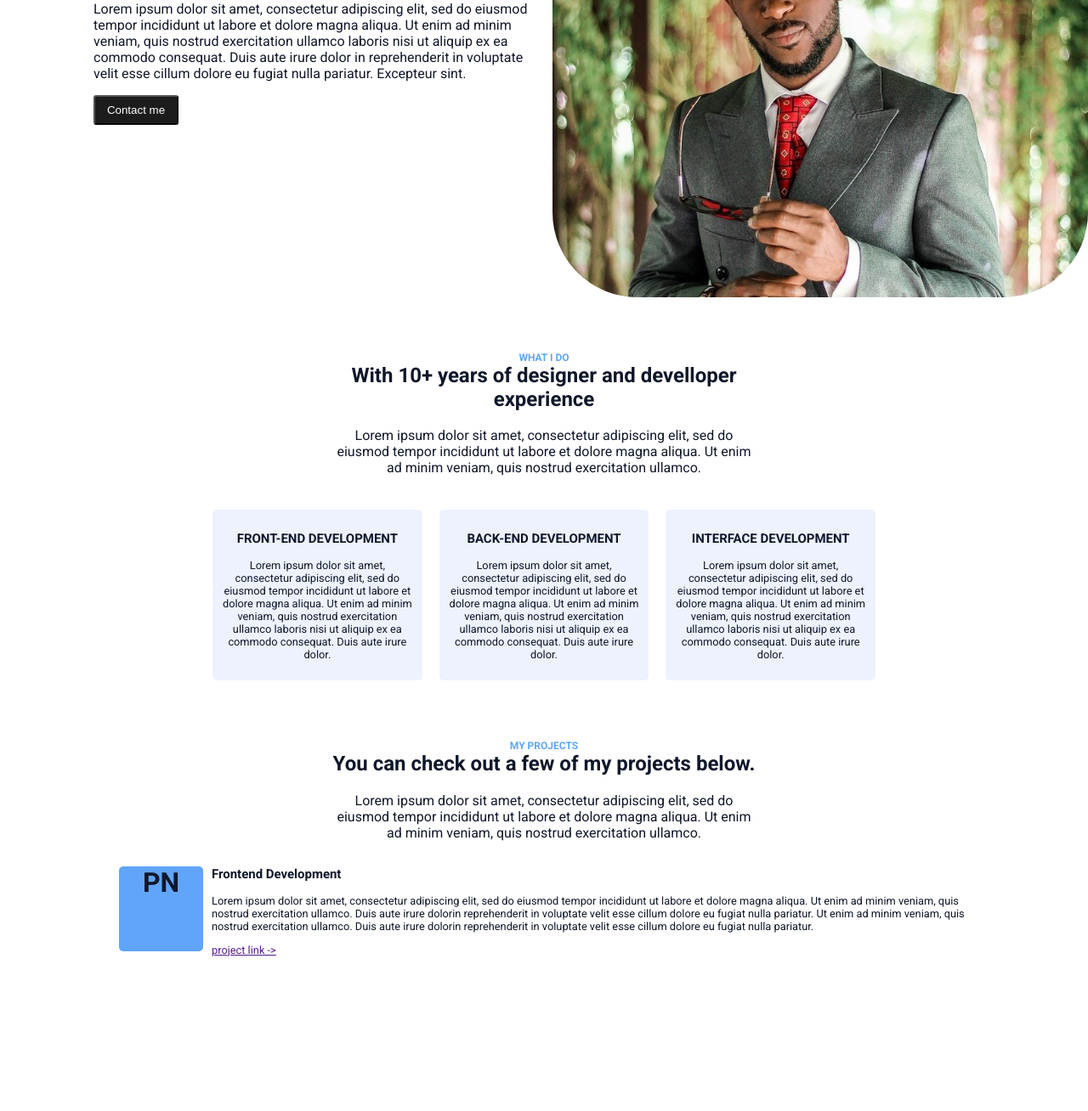
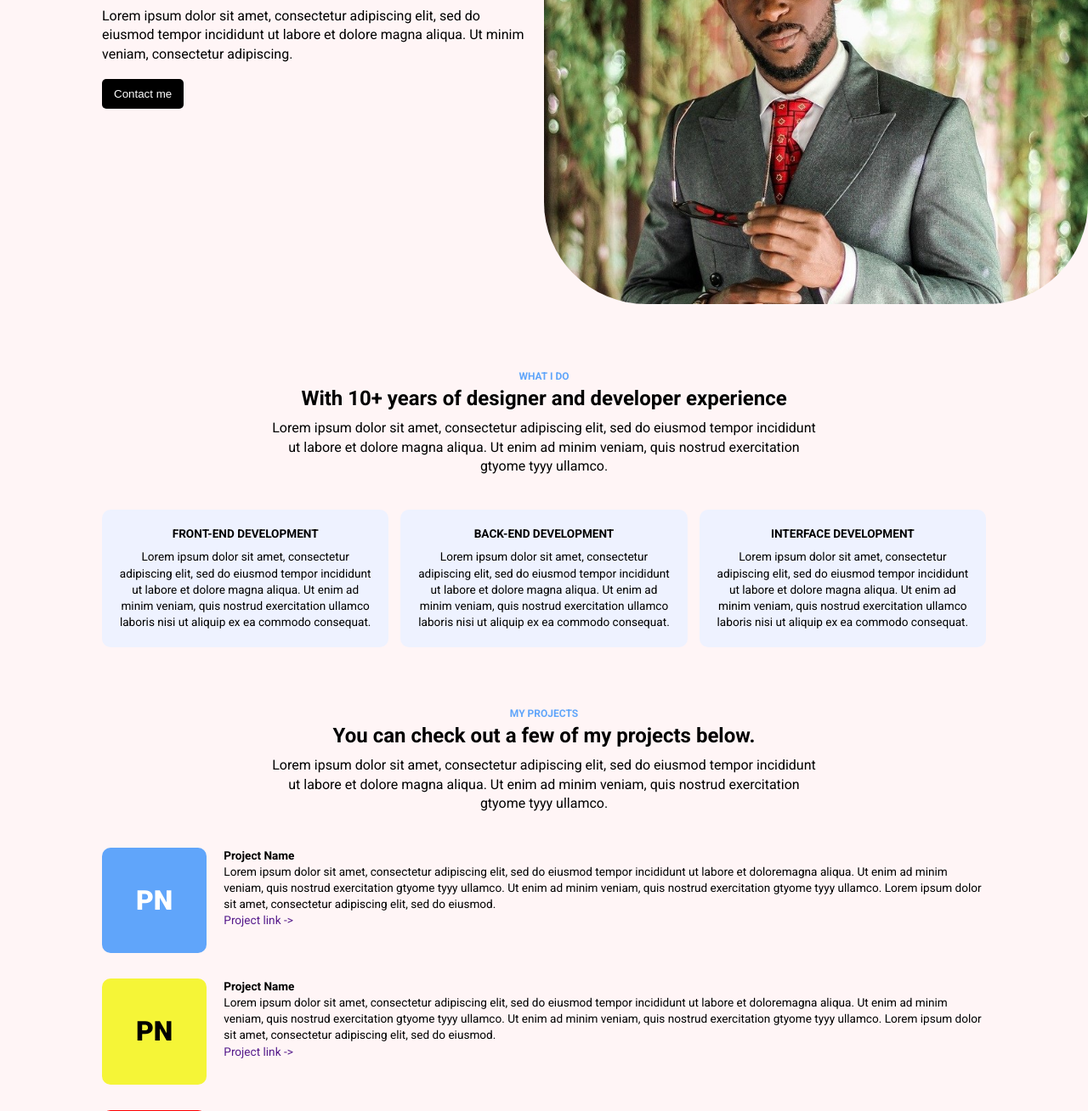
Before and after one commit to themaestrocode/simple_portfolio, a plain HTML site: page index.html in a window 1280 px wide. Shown: the part 190-1498 px from the top of the page at 85% size. Before the commit the page ends 1336 px from the top, so only its background shows below. Drawn offline with Linux system fonts and the light colour scheme.

Commit message:
new commit

```diff
--- /dev/null
+++ b/css/general.css
@@ -0,0 +1,15 @@
+body {
+  background-color: rgb(255, 245, 246);
+  margin: 0;
+  font-family: Roboto, Arial;
+  font-size: 16px;
+  line-height: 1.4;
+}
+
+h1, h2, h3, h4, h5, h6 {
+  line-height: normal;
+}
+
+a {
+  text-decoration: none;
+}
--- /dev/null
+++ b/css/midsection.css
@@ -0,0 +1,95 @@
+.experience-section, .project-section {
+  /* padding: 60px 100px; */
+  /* justify-content: center;
+  align-items: center; */
+  padding-top: 70px;
+  padding-bottom: 40px;
+}
+
+.experience-section div, .project-section div {
+  margin: 0 auto;
+  max-width: 50%;
+  text-align: center;
+}
+
+.experience-section h2, p , .project-section h2, p {
+  margin: 0;
+}
+
+.skills-section {
+  display: grid;
+  grid-template-columns: 1fr 1fr 1fr;
+  justify-content: space-between;
+  align-items: center;
+  column-gap: 14px;
+  row-gap: 14px;
+  padding: 0 120px;
+}
+
+.skill {
+  background-color: #eef2ff;
+  border-radius: 10px;
+  padding: 20px;
+  /* min-width: 200px; */
+}
+
+.skill p, h3 {
+  font-size: 0.85rem;
+  margin: 0;
+  text-align: center;
+}
+
+.project-lists {
+  padding: 0 120px;
+  font-size: 0.85rem;
+}
+
+.project-sample {
+  display: flex;
+  padding-bottom: 30px;
+}
+
+.project-name-frame {
+  border-radius: 10px;
+}
+
+.project-name-frame p {
+  margin: 0;
+  padding: 40px;
+  font-weight: 800;
+  font-size: 2rem;
+}
+
+.project-details {
+  flex: 1;
+  padding-left: 20px;
+}
+
+.project-name {
+  font-weight: 700;
+}
+
+@media (max-width: 920px) {
+  .skills-section {
+    grid-template-columns: 1fr 1fr;
+  }
+}
+
+@media (max-width: 720px) {
+  .skills-section {
+    grid-template-columns: 1fr;
+    padding: 0 200px;
+  }
+
+  .project-sample {
+    flex-direction: column;
+  }
+
+  .project-lists {
+    padding: 0 200px;
+  }
+
+  .project-details {
+    padding-top: 20px;
+  }
+}
--- a/css/style.css
+++ /dev/null
@@ -1,117 +0,0 @@
-body {
-    margin: 0;
-    font-family: 'Roboto', sans-serif;
-    font-size: 16px;
-    color: #0f172a;
-}
-
-#hero {
-    display: flex;
-    margin: 0 auto;
-}
-
-#contact {
-    display: flex;
-    margin-top: 20px;
-    margin-bottom: 40px;
-    margin-left: 100px;
-    font-size: 0.8rem;
-}
-
-#phone {
-    width: 50%;
-}
-
-#email {
-    width: 50%;
-    text-align: right;
-}
-
-#about {
-    width: 50%;
-    padding: 0 10px;
-}
-
-#man-div {
-    width: 50%;
-}
-
-#description {
-    padding-right: 4px;
-    margin-left: 100px;
-}
-
-#man {
-    border-bottom-left-radius: 100px;
-    border-bottom-right-radius: 100px;
-    /* height: 300px; */
-    width: 100%;
-    object-fit: cover;
-}
-
-#contact-btn {
-    background-color: rgb(28, 28, 28);
-    width: 100px;
-    height: 35px;
-    border-radius: 3px;
-    color: white;
-}
-
-#experience {
-    margin: 60px auto 30px;
-    max-width: 500px;
-    text-align: center;
-}
-
-#skills {
-    text-align: center;
-    font-size: 0.8rem;
-    display: flex;
-    margin: 0 auto;
-    max-width: 800px;
-}
-
-.skills-frame {
-    margin: 10px;
-    padding: 10px;
-    background-color: #eef2ff;
-    border-radius: 5px;
-}
-
-#check-project {
-    margin: 60px auto 30px;
-    max-width: 500px;
-    text-align: center;
-}
-
-.projects {
-    display: flex;
-    max-width: 1000px;
-    padding: 0 10px;
-    margin: 20px auto;
-}
-
-.projects-name-frame {
-    background-color: #60a5fa;
-    margin-right: 10px;
-    border-radius: 5px;
-    width: 10%;
-    height: 100px;
-    text-align: center;
-    font-size: 2rem;
-    font-weight: 800;
-    /* background-size: 50px; */
-}
-
-.about-project {
-    font-size: 0.8rem;
-    width: 90%;
-}
-
-.project-name {
-    margin-top: 0;
-}
-
-.project-link {
-    margin-top: 0;
-}
--- /dev/null
+++ b/css/top.css
@@ -0,0 +1,66 @@
+.top-section {
+  /* background-color: lightblue; */
+  display: grid;
+  grid-template-columns: 1fr 1fr;
+}
+
+.about-div {
+  flex: 1;
+  padding-left: 120px;
+  padding-right: 18px;
+}
+
+.contact {
+  display: flex;
+  justify-content: space-between;
+  padding-top: 20px;
+  font-size: 0.8rem;
+
+}
+
+#greeting {
+  font-size: 0.9rem;
+  padding-top: 40px;
+}
+
+#roles h1 {
+  margin: 0;
+}
+
+#contact-button {
+  background-color: black;
+  color: white;
+  margin-top: 8px;
+  padding: 10px 14px;
+  border: 0;
+  border-radius: 5px;
+}
+
+#man {
+  width: 100%;
+  border-bottom-left-radius: 120px;
+  border-bottom-right-radius: 120px;
+}
+
+@media (max-width: 900px) {
+  .top-section {
+    grid-template-columns: 1fr;
+    row-gap: 60px;
+  }
+
+  .about-div {
+    display: flex;
+    flex-direction: column;
+    padding-right: 120px;
+    /* justify-content: center;
+    align-items: center; */
+  }
+
+  #contact-button {
+    justify-content: center;
+    align-items: center;
+    margin-top: 40px;
+    padding: 20px 0;
+    text-wrap: nowrap;
+  }
+}
--- a/index.html
+++ b/index.html
@@ -2,123 +2,163 @@
 <html>
 
 <head>
-    <title>My portfolio</title>
+  <title>Portfolio</title>
   <link rel="preconnect" href="https://fonts.googleapis.com">
   <link rel="preconnect" href="https://fonts.gstatic.com" crossorigin>
-    <link
-        href="https://fonts.googleapis.com/css2?family=Inter:wght@200;500;800&family=Roboto:wght@300;400;700&display=swap"
-        rel="stylesheet">
-    <link rel="stylesheet" href="css/style.css">
+  <link href="https://fonts.googleapis.com/css2?family=Roboto:wght@100;400;500;700;900&display=swap" rel="stylesheet">
+  <link rel="stylesheet" href="css/general.css">
+  <link rel="stylesheet" href="css/top.css">
+  <link rel="stylesheet" href="css/midsection.css">
+  <link rel="stylesheet" href="css/footer.css">
 </head>
 
 <body>
-    <div id="hero">
-        <div id="about">
-            <div id="contact">
+  <div class="top-section">
+    <div class="about-div">
+      <div class="contact">
         <div id="phone">(+234)907 8246 732</div>
-                <div id="email"> johndoe@gmail.com</div>
+        <div id="email">johndoe@gmail.com</div>
       </div>
-            <div id="description">
-                <div>Hi, I'm Ajayi Badmus</div>
-                <!-- <div style="margin-top: 0;"> -->
-                <h1 style="margin-top: 0;">Freelance Frontend Developer <span style="font-weight: 100;">and</span>
-                    Wordpress Developer</h1>
-                <!-- </div> -->
-
-                <p>
+      <div id="greeting">Hi, I'm Ajayi Badmus</div>
+      <div id="roles">
+        <h1>Freelance Front-end Developer <span style="font-weight: 400;">and</span> Wordpress Developer</h1>
+      </div>
+      <div class="about">
+        <p style="padding-top: 24px; padding-bottom: 10px;">
           Lorem ipsum dolor sit amet, consectetur adipiscing elit, sed do eiusmod tempor incididunt ut labore
-                    et dolore magna aliqua.
-                    Ut enim ad minim veniam, quis nostrud exercitation ullamco laboris nisi ut aliquip ex ea commodo
-                    consequat. Duis aute irure dolor
-                    in reprehenderit in voluptate velit esse cillum dolore eu fugiat nulla pariatur. Excepteur sint.
+          et dolore magna aliqua. Ut minim veniam, consectetur adipiscing.
         </p>
-                <button id="contact-btn">Contact me</button>
-
       </div>
+      <button id="contact-button">Contact me</button>
     </div>
-        <div id="man-div">
-            <img id="man" src="images/man.jpg">
+    <div class="photo-div">
+      <img id="man" src="images/man.jpg" alt="ajayi badmus photo">
     </div>
   </div>
 
-    <div id="experience">
-        <div style="font-size: 0.75rem; color: #60a5fa; font-weight: 600;">WHAT I DO</div>
-        <div>
-            <h2 style="margin-top: 0;">With 10+ years of designer and develloper experience</h2>
+  <div class="experience-section">
+    <div style="font-size: 0.75rem; color: #60a5fa; font-weight: 600;">
+      <p style="padding-bottom: 4px;">WHAT I DO</p>
     </div>
     <div>
-            <p>
-                Lorem ipsum dolor sit amet, consectetur adipiscing elit, sed do eiusmod tempor incididunt ut labore
-                et dolore magna aliqua.
-                Ut enim ad minim veniam, quis nostrud exercitation ullamco.
+      <h2>With 10+ years of designer and developer experience</h2>
+    </div>
+    <div>
+      <p style="padding-top: 10px;">
+        Lorem ipsum dolor sit amet, consectetur adipiscing elit, sed do eiusmod tempor incididunt ut labore et dolore
+        magna aliqua.
+        Ut enim ad minim veniam, quis nostrud exercitation gtyome tyyy ullamco.
       </p>
     </div>
   </div>
 
-    <div id="skills">
-        <div class="skills-frame">
+  <div class="skills-section">
+    <div class="skill">
       <h3>FRONT-END DEVELOPMENT</h3>
-            <p>
+      <p style="padding-top: 10px;">
         Lorem ipsum dolor sit amet, consectetur adipiscing elit, sed do eiusmod tempor incididunt ut labore
         et dolore magna aliqua.
-                Ut enim ad minim veniam, quis nostrud exercitation ullamco laboris nisi ut aliquip ex ea commodo
-                consequat. Duis aute irure dolor.
+        Ut enim ad minim veniam, quis nostrud exercitation ullamco laboris nisi ut aliquip ex ea commodo consequat.
       </p>
     </div>
-        <div class="skills-frame">
+    <div class="skill">
       <h3>BACK-END DEVELOPMENT</h3>
-            <p>
+      <p style="padding-top: 10px;">
         Lorem ipsum dolor sit amet, consectetur adipiscing elit, sed do eiusmod tempor incididunt ut labore
         et dolore magna aliqua.
-                Ut enim ad minim veniam, quis nostrud exercitation ullamco laboris nisi ut aliquip ex ea commodo
-                consequat. Duis aute irure dolor.
+        Ut enim ad minim veniam, quis nostrud exercitation ullamco laboris nisi ut aliquip ex ea commodo consequat.
       </p>
     </div>
-        <div class="skills-frame">
+    <div class="skill">
       <h3>INTERFACE DEVELOPMENT</h3>
-            <p>
+      <p style="padding-top: 10px;">
         Lorem ipsum dolor sit amet, consectetur adipiscing elit, sed do eiusmod tempor incididunt ut labore
         et dolore magna aliqua.
-                Ut enim ad minim veniam, quis nostrud exercitation ullamco laboris nisi ut aliquip ex ea commodo
-                consequat. Duis aute irure dolor.
+        Ut enim ad minim veniam, quis nostrud exercitation ullamco laboris nisi ut aliquip ex ea commodo consequat.
       </p>
     </div>
   </div>
 
-    <div id="check-project">
-        <div style="font-size: 0.75rem; color: #60a5fa; font-weight: 600;">MY PROJECTS</div>
-        <div>
-            <h2 style="margin-top: 0;">You can check out a few of my projects below.</h2>
+  <div class="project-section">
+    <div style="font-size: 0.75rem; color: #60a5fa; font-weight: 600;">
+      <p style="padding-bottom: 4px;">MY PROJECTS</p>
     </div>
     <div>
-            <p>
-                Lorem ipsum dolor sit amet, consectetur adipiscing elit, sed do eiusmod tempor incididunt ut labore
-                et dolore magna aliqua.
-                Ut enim ad minim veniam, quis nostrud exercitation ullamco.
+      <h2>You can check out a few of my projects below.</h2>
+    </div>
+    <div>
+      <p style="padding-top: 10px;">
+        Lorem ipsum dolor sit amet, consectetur adipiscing elit, sed do eiusmod tempor incididunt ut labore et dolore
+        magna aliqua.
+        Ut enim ad minim veniam, quis nostrud exercitation gtyome tyyy ullamco.
       </p>
     </div>
   </div>
 
-    <div class="projects">
-        <div class="projects-name-frame">
-            PN
+  <div class="project-lists">
+    <div class="project-sample">
+      <div class="project-name-frame" style="background-color: #60a5fa;">
+        <p style="color: white;">PN</p>
       </div>
-        <div class="about-project">
-            <h3 class="project-name"> Frontend Development</h3>
-            <div>
+      <div class="project-details">
+        <div class="project-name">Project Name</div>
+        <div class="project-description">
           <p>
-                    Lorem ipsum dolor sit amet, consectetur adipiscing elit, sed do eiusmod tempor incididunt ut
-                    labore et dolore magna aliqua.
-                    Ut enim ad minim veniam, quis nostrud exercitation ullamco.
-                    Duis aute irure dolorin reprehenderit in voluptate velit esse cillum dolore eu fugiat nulla pariatur.
-                    Ut enim ad minim veniam, quis nostrud exercitation ullamco.
-                    Duis aute irure dolorin reprehenderit in voluptate velit esse cillum dolore eu fugiat nulla pariatur.
+            Lorem ipsum dolor sit amet, consectetur adipiscing elit, sed do eiusmod tempor incididunt ut labore et
+            doloremagna aliqua. Ut enim ad minim veniam, quis nostrud exercitation gtyome tyyy ullamco.
+            Ut enim ad minim veniam, quis nostrud exercitation gtyome tyyy ullamco.
+            Lorem ipsum dolor sit amet, consectetur adipiscing elit, sed do eiusmod.
           </p>
         </div>
-            <div class="project-link"><a href="">project link -></a></div>
+        <div>
+          <a href="">Project link -></a>
+        </div>
+      </div>
+    </div>
+    <div class="project-sample">
+      <div class="project-name-frame" style="background-color: rgb(245, 245, 55)">
+        <p style="color: black;">PN</p>
+      </div>
+      <div class="project-details">
+        <div class="project-name">Project Name</div>
+        <div class="project-description">
+          <p>
+            Lorem ipsum dolor sit amet, consectetur adipiscing elit, sed do eiusmod tempor incididunt ut labore et
+            doloremagna aliqua. Ut enim ad minim veniam, quis nostrud exercitation gtyome tyyy ullamco.
+            Ut enim ad minim veniam, quis nostrud exercitation gtyome tyyy ullamco.
+            Lorem ipsum dolor sit amet, consectetur adipiscing elit, sed do eiusmod.
+          </p>
+        </div>
+        <div>
+          <a href="">Project link -></a>
+        </div>
+      </div>
+    </div>
+    <div class="project-sample">
+      <div class="project-name-frame" style="background-color: red;">
+        <p style="color: white;">PN</p>
+      </div>
+      <div class="project-details">
+        <div class="project-name">Project Name</div>
+        <div class="project-description">
+          <p>
+            Lorem ipsum dolor sit amet, consectetur adipiscing elit, sed do eiusmod tempor incididunt ut labore et
+            doloremagna aliqua. Ut enim ad minim veniam, quis nostrud exercitation gtyome tyyy ullamco.
+            Ut enim ad minim veniam, quis nostrud exercitation gtyome tyyy ullamco.
+            Lorem ipsum dolor sit amet, consectetur adipiscing elit, sed do eiusmod.
+          </p>
+        </div>
+        <div>
+          <a href="">Project link -></a>
+        </div>
+      </div>
     </div>
 
   </div>
+
+  <footer>
+    <p class="footer-note">Ajayi Badmus C 2024. All Rights Reserved.</p>
+  </footer>
 </body>
 
 </html>
```
Also changed, not shown: css/footer.css (added, +12 -0 lines). Lines whose indentation alone changed are shown as unchanged.
